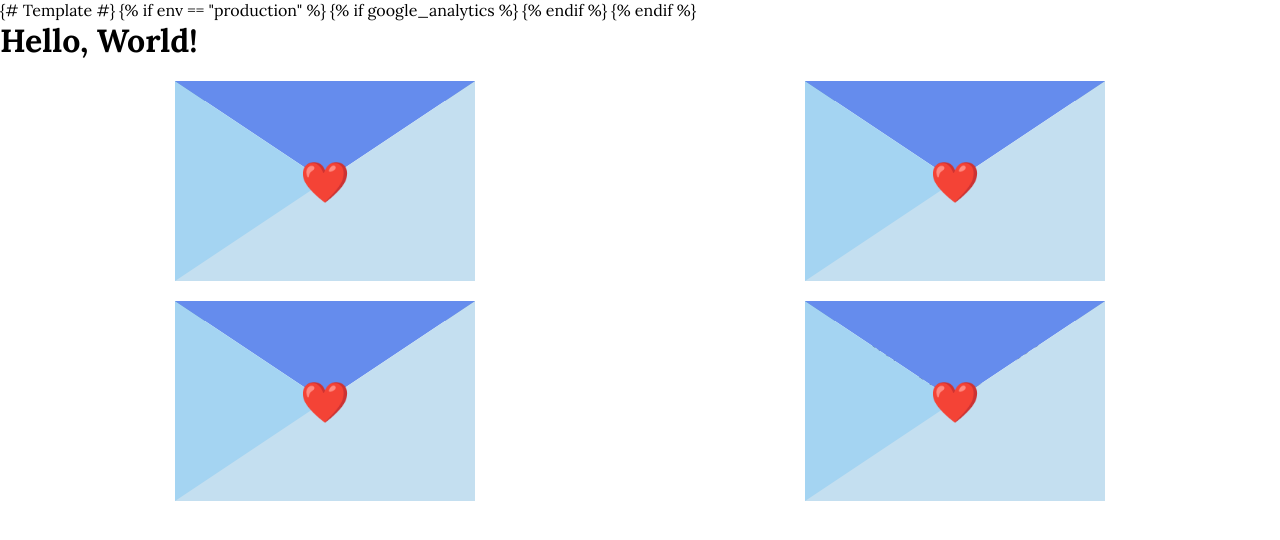
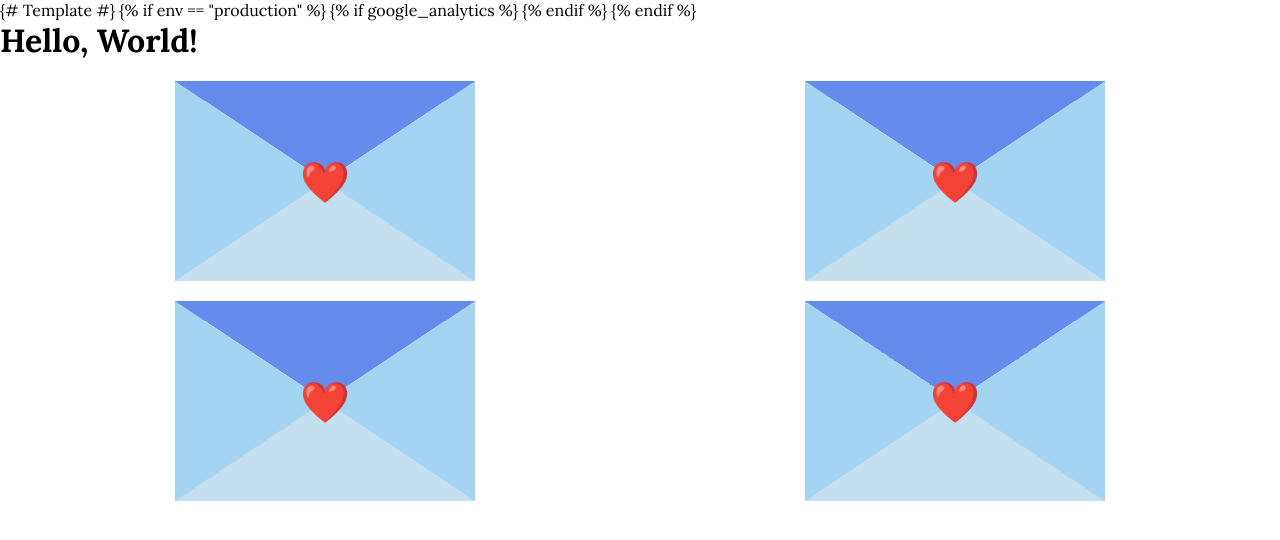
Before and after one commit to michigandaily/love-edition-2025, a React (Vite) app: page / in a window 1280 px wide. Shown: the top 540 px of the page. Built offline with nearby package versions, Linux system fonts and the light colour scheme.

Commit message:
fixed envelope shading

```diff
--- a/src/js/components/Grid.tsx
+++ b/src/js/components/Grid.tsx
@@ -6,7 +6,7 @@ const Grid: React.FC = () => {
     "Hey",
     "Wassup",
     "Hello",
-    "Hiadleaeahd\nkeakdkjeabdkbakdas\njjjjjj\bjjjjjjjjs\nsssss\nssss"
+    "Happy birthday Jeff! Have a good birthday!"
   ]; // random text for testing (READ LOVENOTES text into here!!!)
 
   const renderNotecards = () => {
--- a/src/js/components/Notecard.css
+++ b/src/js/components/Notecard.css
@@ -48,7 +48,7 @@
   top: 0;
   left: 0;
   border-top: 100px solid transparent;
-  border-right: 150px solid #c4dff0;
+  border-right: 150px solid #a4d4f2;
   border-bottom: 100px solid #c4dff0;
   border-left: 150px solid #a4d4f2;
   z-index: 3;
```
